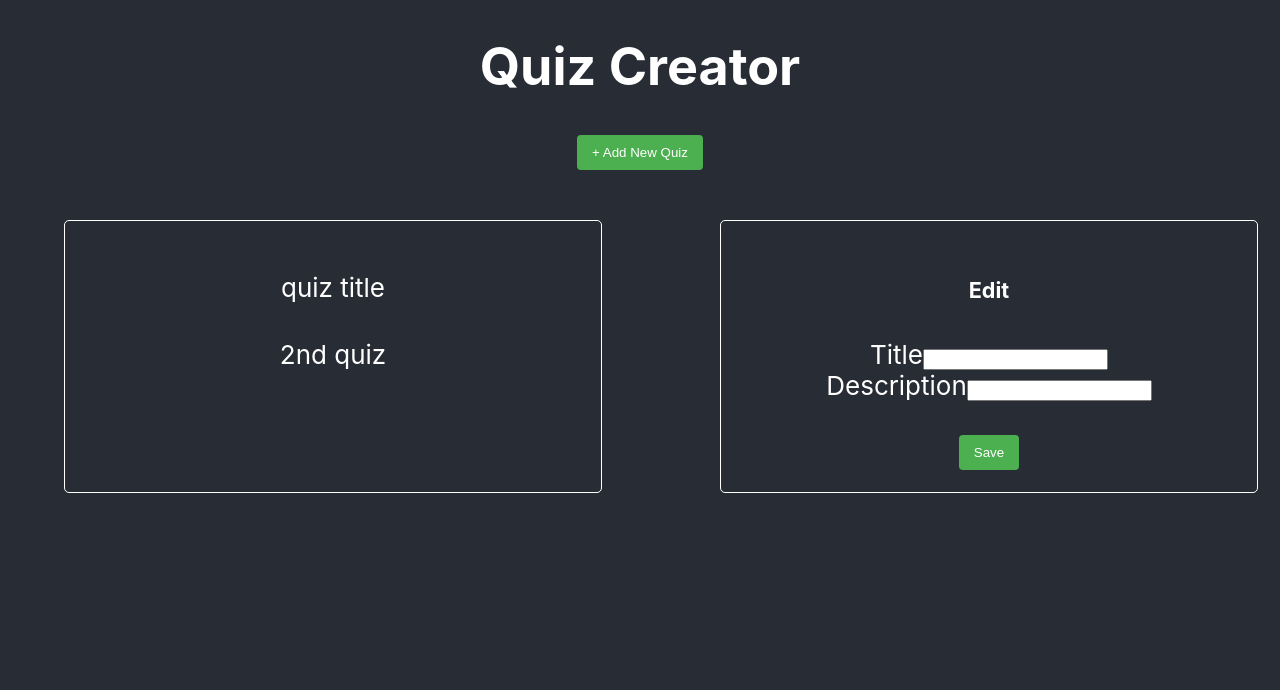
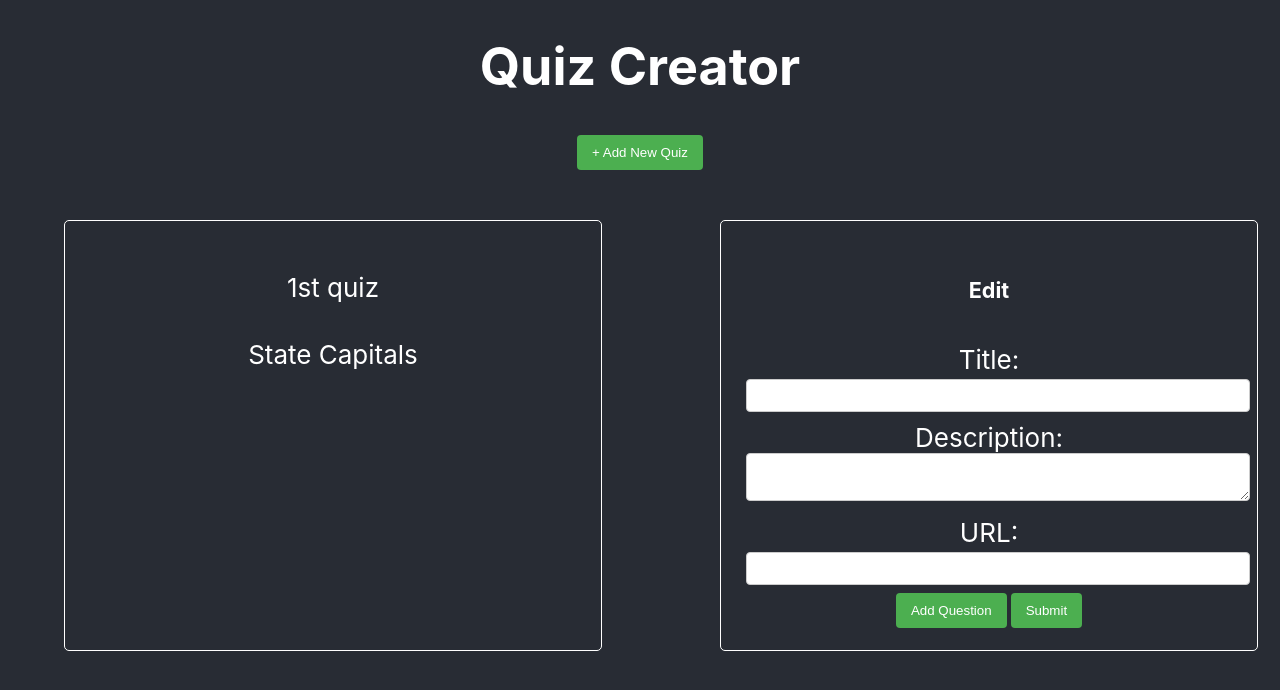
Before and after one commit to kcselm/quiz-editor, a React (Create React App) app: page / in a window 1280 px wide. Shown: the top 690 px of the page. Built offline with nearby package versions, Linux system fonts and the light colour scheme.

Commit message:
Editing quiz and saving on submit

```diff
--- a/src/components/QuizEdit.jsx
+++ b/src/components/QuizEdit.jsx
@@ -1,8 +1,100 @@
-import { useContext } from "react"
+import { useContext, useState } from "react"
 import { QuizContext } from "../contexts/QuizContext"
+import NewQuestion from "./NewQuestion"
+import { getDateTime } from "../utils/getDate"
+import { getRandomID } from "../utils/generateID"
 
 export const QuizEdit = () => {
-  const { selectedQuiz } = useContext(QuizContext)
+  const { quizzes, setQuizzes, selectedQuiz, setSelectedQuiz } =
+    useContext(QuizContext)
+  console.log("SELECTEDQUIZ", selectedQuiz)
+
+  const handleChange = (e, questionIndex = null, answerIndex = null) => {
+    const { name, value } = e.target
+
+    if (questionIndex !== null) {
+      setSelectedQuiz((prevQuiz) => {
+        const updatedQuestions = [...prevQuiz.questions_answers]
+        if (answerIndex !== null) {
+          updatedQuestions[questionIndex].answers[answerIndex] = {
+            ...updatedQuestions[questionIndex].answers[answerIndex],
+            [name]: value,
+          }
+        } else {
+          updatedQuestions[questionIndex] = {
+            ...updatedQuestions[questionIndex],
+            [name]: value,
+          }
+        }
+        return { ...prevQuiz, questions_answers: updatedQuestions }
+      })
+    } else {
+      setSelectedQuiz((prevQuiz) => ({
+        ...prevQuiz,
+        [name]: value,
+      }))
+    }
+  }
+
+  const handleCheckboxChange = (e, questionIndex, answerIndex) => {
+    const { checked } = e.target
+    const updatedQuestions = selectedQuiz.questions_answers.map((q, i) => {
+      if (i === questionIndex) {
+        const updatedAnswers = q.answers.map((a, j) => ({
+          ...a,
+          is_true: j === answerIndex ? checked : false,
+        }))
+        return { ...q, answers: updatedAnswers }
+      }
+      return q
+    })
+    setSelectedQuiz({ ...selectedQuiz, questions_answers: updatedQuestions })
+  }
+
+  const handleSubmit = (e) => {
+    e.preventDefault()
+
+    // Update the modified field
+    const updatedQuiz = {
+      ...selectedQuiz,
+      modified: getDateTime(),
+    }
+
+    const quizIndex = quizzes.findIndex((quiz) => quiz.id === selectedQuiz.id)
+
+    if (quizIndex !== -1) {
+      const updatedQuizzes = [...quizzes]
+      updatedQuizzes[quizIndex] = updatedQuiz
+      setQuizzes(updatedQuizzes)
+    }
+
+    setSelectedQuiz({
+      created: "",
+      description: "",
+      id: null,
+      modified: "",
+      questions_answers: [
+        {
+          answer_id: null,
+          answers: [
+            { id: null, is_true: false, text: "" },
+            { id: null, is_true: false, text: "" },
+            { id: null, is_true: false, text: "" },
+            { id: null, is_true: false, text: "" },
+          ],
+          feedback_false: "",
+          feedback_true: "",
+          id: null,
+          text: "",
+        },
+      ],
+      score: null,
+      title: "",
+      url: "",
+    })
+  }
+
+  // console.log("QUIZZES", quizzes)
 
   return (
     <>
@@ -11,17 +103,111 @@ export const QuizEdit = () => {
           <>
             <h5>Edit</h5>
 
-            <div>
-              <label htmlFor="title">Title</label>
-              <input value={selectedQuiz.title}></input>
-            </div>
-
-            <div>
-              <label htmlFor="description">Description</label>
-              <input value={selectedQuiz.description}></input>
-            </div>
-            <br></br>
-            <button>Save</button>
+            <form onSubmit={handleSubmit}>
+              <div className="form-group">
+                <label htmlFor="title">Title:</label>
+                <input
+                  type="text"
+                  id="title"
+                  name="title"
+                  value={selectedQuiz.title}
+                  onChange={handleChange}
+                />
+              </div>
+              <div className="form-group">
+                <label htmlFor="description">Description:</label>
+                <textarea
+                  id="description"
+                  name="description"
+                  value={selectedQuiz.description}
+                  onChange={handleChange}
+                />
+              </div>
+              <div className="form-group">
+                <label htmlFor="url">URL:</label>
+                <input
+                  type="url"
+                  id="url"
+                  name="url"
+                  value={selectedQuiz.url}
+                  onChange={handleChange}
+                />
+              </div>
+              {selectedQuiz.questions_answers &&
+                selectedQuiz.questions_answers.map(
+                  (question, questionIndex) => (
+                    <div key={questionIndex} className="form-group">
+                      <label htmlFor={`questionText${questionIndex}`}>
+                        Question {questionIndex + 1}:
+                      </label>
+                      <input
+                        type="text"
+                        id={`questionText${questionIndex}`}
+                        name="text"
+                        value={question.text}
+                        onChange={(e) => handleChange(e, questionIndex)}
+                      />
+                      {question.answers.map((answer, answerIndex) => (
+                        <div key={answerIndex} className="form-group">
+                          <input
+                            type="text"
+                            name="text"
+                            value={answer.text}
+                            placeholder={`Answer ${answerIndex + 1}`}
+                            onChange={(e) =>
+                              handleChange(e, questionIndex, answerIndex)
+                            }
+                          />
+                          <label>
+                            <input
+                              type="checkbox"
+                              name="is_true"
+                              checked={answer.is_true}
+                              onChange={(e) =>
+                                handleCheckboxChange(
+                                  e,
+                                  questionIndex,
+                                  answerIndex
+                                )
+                              }
+                            />
+                            Is True
+                          </label>
+                        </div>
+                      ))}
+                      <div className="form-group">
+                        <label htmlFor={`feedbackTrue${questionIndex}`}>
+                          Feedback True:
+                        </label>
+                        <input
+                          type="text"
+                          id={`feedbackTrue${questionIndex}`}
+                          name="feedback_true"
+                          value={question.feedback_true}
+                          onChange={(e) => handleChange(e, questionIndex)}
+                        />
+                      </div>
+                      <div className="form-group">
+                        <label htmlFor={`feedbackFalse${questionIndex}`}>
+                          Feedback False:
+                        </label>
+                        <input
+                          type="text"
+                          id={`feedbackFalse${questionIndex}`}
+                          name="feedback_false"
+                          value={question.feedback_false}
+                          onChange={(e) => handleChange(e, questionIndex)}
+                        />
+                      </div>
+                    </div>
+                  )
+                )}
+              <NewQuestion
+                quizData={selectedQuiz}
+                setQuizData={setSelectedQuiz}
+              />
+              <button type="submit">Submit</button>
+            </form>
           </>
         </div>
       ) : null}
--- a/src/exampleData.js
+++ b/src/exampleData.js
@@ -79,13 +79,13 @@ const exampleData = [
       },
     ],
     score: null,
-    title: "quiz title",
+    title: "1st quiz",
     url: "https://www.youtube.com/watch?v=e6EGQFJLl04",
   },
 
   {
     created: "2020-09-09 09:26:39",
-    description: "2nd example quiz",
+    description: "Of the US",
     id: 99,
     modified: "2020-09-09 09:26:39",
     questions_answers: [
@@ -95,75 +95,62 @@ const exampleData = [
           {
             id: 122,
             is_true: false,
-            text: "question 1 answer 1 false",
+            text: "Toledo",
           },
           {
             id: 123,
             is_true: false,
-            text: "question 1 answer 2 false",
+            text: "Cincinnati",
           },
           {
             id: 124,
             is_true: true,
-            text: "question 1 answer 3 true",
+            text: "Columbus",
           },
           {
             id: 125,
             is_true: false,
-            text: "question 1 answer 4 false",
+            text: "Cleveland",
           },
         ],
-        feedback_false: "question 1 false feedback",
-        feedback_true: "question 1 true feedback",
+        feedback_false: "Hit the books",
+        feedback_true: "Well done!",
         id: 53,
-        text: "question 1 text",
+        text: "What is the capital of Ohio?",
       },
-      {
-        answer_id: null,
-        answers: [
-          {
-            id: 126,
-            is_true: true,
-            text: "question 2 answer 1 true",
-          },
-          {
-            id: 127,
-            is_true: false,
-            text: "question 2 answer 2 false",
-          },
-        ],
-        feedback_false: "question 2 false feedback",
-        feedback_true: "question 2 true feedback",
-        id: 54,
-        text: "question 2 text",
-      },
+
       {
         answer_id: null,
         answers: [
           {
             id: 128,
             is_true: false,
-            text: "question 3 answer 1 false",
+            text: "Jacksonville",
           },
           {
             id: 129,
             is_true: true,
-            text: "question 3 answer 2 true",
+            text: "Tallahassee",
           },
           {
             id: 130,
             is_true: false,
-            text: "question 3 answer 3 false",
+            text: "Miami",
+          },
+          {
+            id: 128,
+            is_true: false,
+            text: "Tampa Bay",
           },
         ],
-        feedback_false: "question 3 false feedback",
-        feedback_true: "question 3 true feedback",
+        feedback_false: "Getting warmer",
+        feedback_true: "Hot stuff",
         id: 55,
-        text: "question 3 text",
+        text: "What is the Capital of Florida?",
       },
     ],
     score: null,
-    title: "2nd quiz",
+    title: "State Capitals",
     url: "https://www.youtube.com/watch?v=e6EGQFJLl04",
   },
 ]
```
